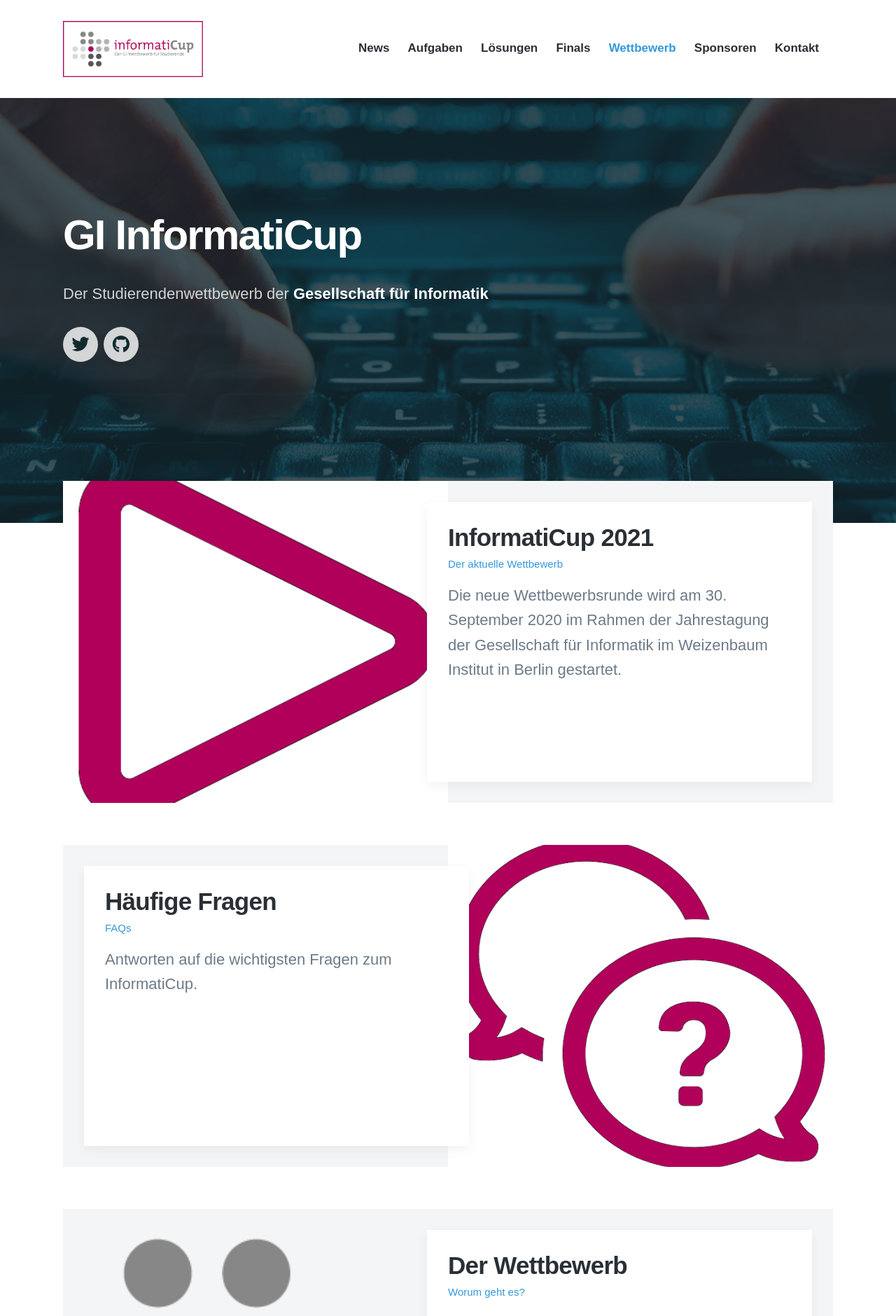
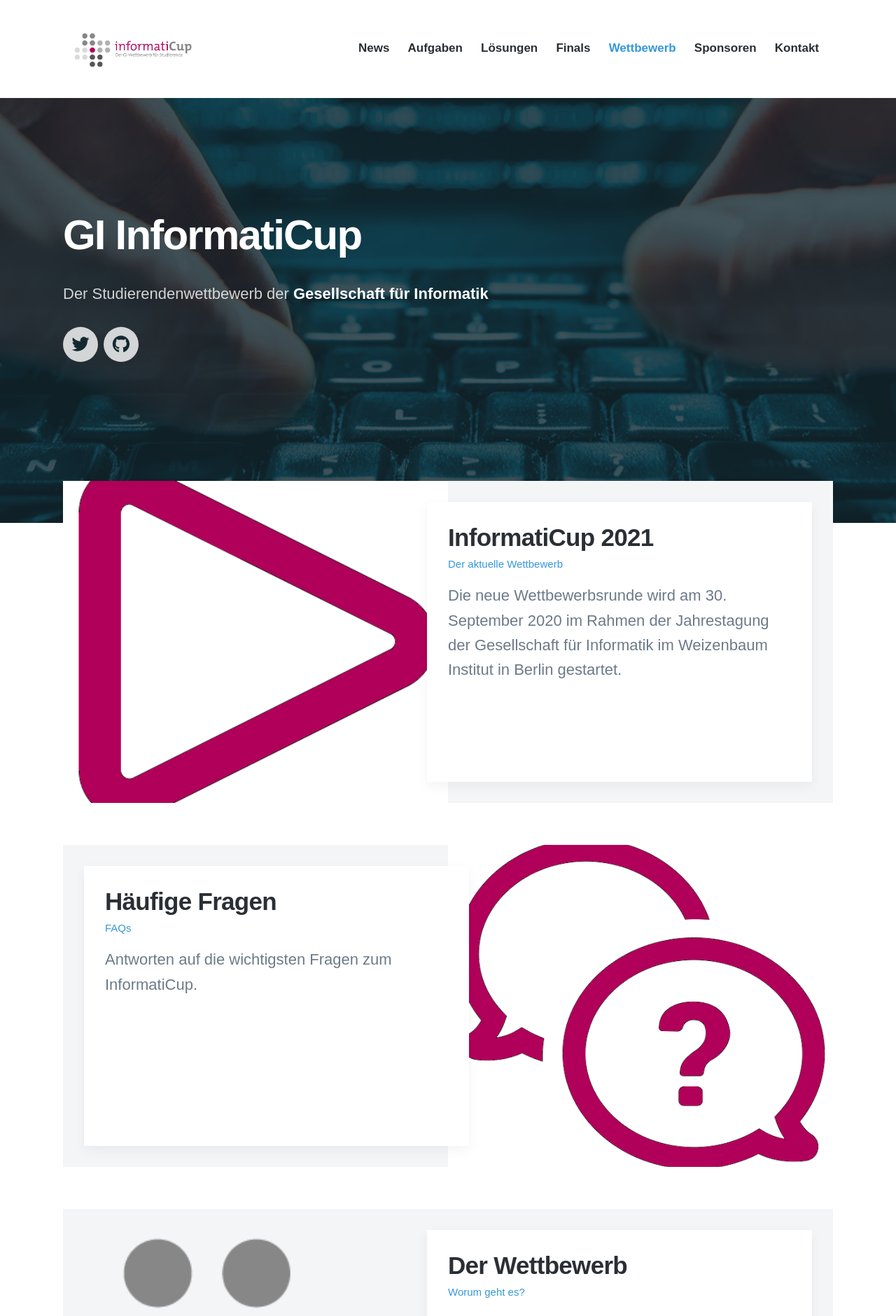
Before and after one commit to informatiCup/informaticup.github.io, a Jekyll site: the page built from index.html, in a window 1280 px wide. Shown: the top 1880 px of the page at 70% size. Built offline with Jekyll 4.4.1, drawn with Linux system fonts in a browser that asks for light colours; nearby versions of some CDN libraries; some web fonts are replaced.

Commit message:
Update InformatiCup banner logo

```diff
--- a/_data/settings.yml
+++ b/_data/settings.yml
@@ -3,7 +3,7 @@
   favicon_image: /images/favicon.png
 
 header_settings:
-  logo_image: /images/informaticup-logo.jpg
+  logo_image: /images/informaticup-logo.png
   logo_width: 200
 
 menu_settings:
```
Also changed, not shown: images/informaticup-logo.jpg (deleted), images/informaticup-logo.png (added).
